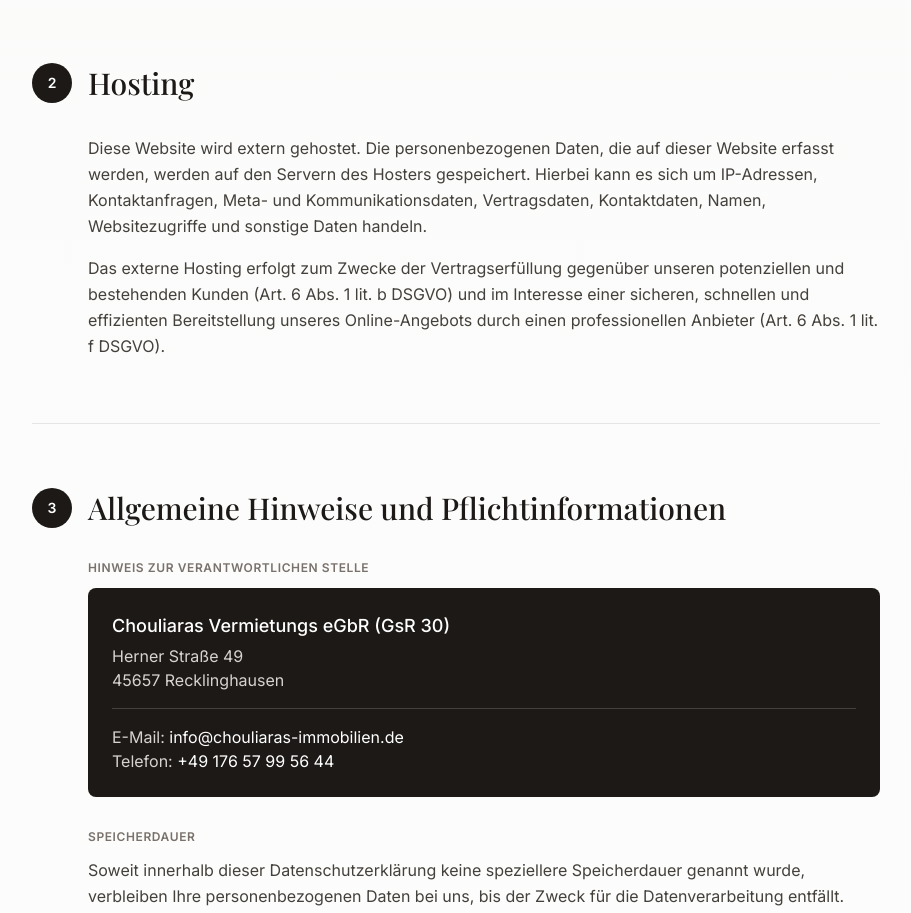
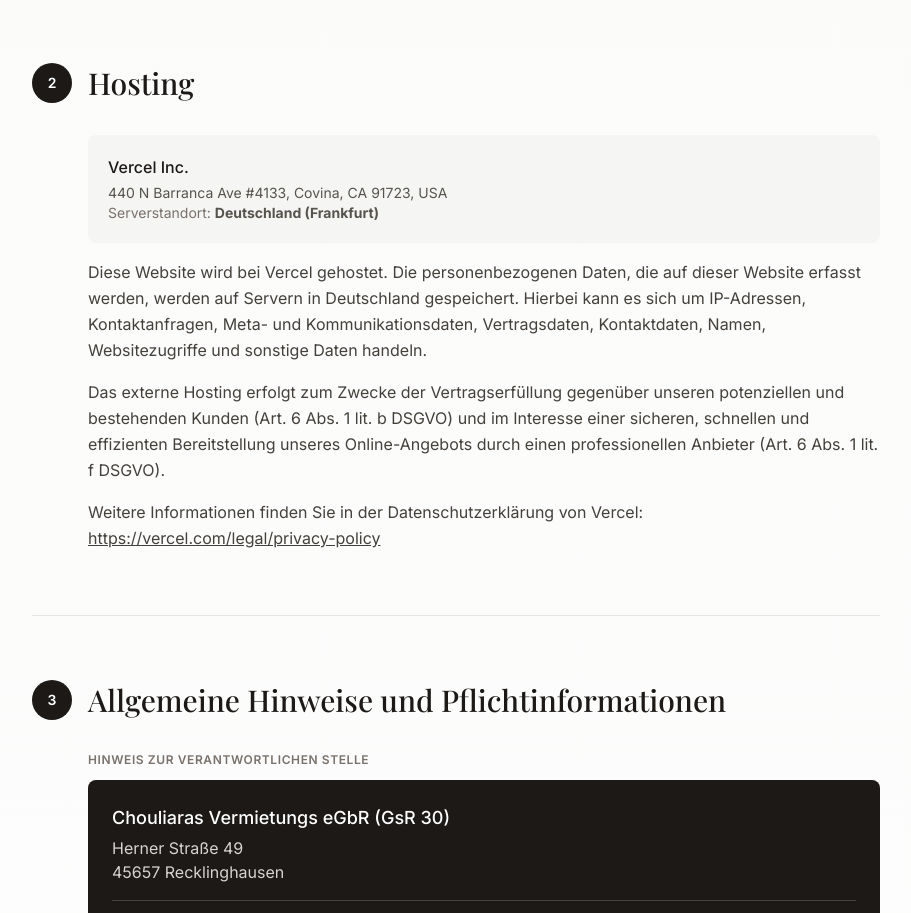
Before and after one commit to philippstapf/chouliaras-website, a Next.js app: page /datenschutz in a window 1280 px wide. Shown: the part 1220-2133 px from the top of the page, without its empty margins (184-1095 px from the left). Built offline with nearby package versions, Linux system fonts and the light colour scheme; a web font is replaced by a local one.

Commit message:
Update Datenschutz and ContactForm components: enhance hosting information and make contact details clickable

```diff
--- a/app/datenschutz/page.tsx
+++ b/app/datenschutz/page.tsx
@@ -130,10 +130,19 @@
             </div>
 
             <div className="space-y-4 pl-14">
+              <div className="bg-stone-100 rounded-lg p-5 mb-4">
+                <p className="font-medium text-stone-900 mb-1">Vercel Inc.</p>
+                <p className="text-stone-600 text-sm">
+                  440 N Barranca Ave #4133, Covina, CA 91723, USA
+                  <br />
+                  <span className="text-stone-500">Serverstandort:</span>{" "}
+                  <strong>Deutschland (Frankfurt)</strong>
+                </p>
+              </div>
               <p className="text-stone-700 leading-relaxed">
-                Diese Website wird extern gehostet. Die personenbezogenen Daten,
-                die auf dieser Website erfasst werden, werden auf den Servern des
-                Hosters gespeichert. Hierbei kann es sich um IP-Adressen,
+                Diese Website wird bei Vercel gehostet. Die personenbezogenen
+                Daten, die auf dieser Website erfasst werden, werden auf Servern
+                in Deutschland gespeichert. Hierbei kann es sich um IP-Adressen,
                 Kontaktanfragen, Meta- und Kommunikationsdaten, Vertragsdaten,
                 Kontaktdaten, Namen, Websitezugriffe und sonstige Daten handeln.
               </p>
@@ -143,6 +152,18 @@
                 Abs. 1 lit. b DSGVO) und im Interesse einer sicheren, schnellen
                 und effizienten Bereitstellung unseres Online-Angebots durch
                 einen professionellen Anbieter (Art. 6 Abs. 1 lit. f DSGVO).
+              </p>
+              <p className="text-stone-700 leading-relaxed">
+                Weitere Informationen finden Sie in der Datenschutzerklärung von
+                Vercel:{" "}
+                <a
+                  href="https://vercel.com/legal/privacy-policy"
+                  target="_blank"
+                  rel="noopener noreferrer"
+                  className="underline hover:text-stone-900 transition-colors"
+                >
+                  https://vercel.com/legal/privacy-policy
+                </a>
               </p>
             </div>
           </section>
--- a/components/sections/contact-form.tsx
+++ b/components/sections/contact-form.tsx
@@ -56,11 +56,21 @@
             <div className="mt-10 space-y-4">
               <p className="text-sm text-muted-foreground">
                 <span className="font-medium text-foreground">E-Mail:</span>{" "}
-                info@chouliaras-immobilien.de
+                <a
+                  href="mailto:info@chouliaras-immobilien.de"
+                  className="hover:text-foreground transition-colors underline underline-offset-2"
+                >
+                  info@chouliaras-immobilien.de
+                </a>
               </p>
               <p className="text-sm text-muted-foreground">
                 <span className="font-medium text-foreground">Telefon:</span>{" "}
-                +49 176 57 99 56 44
+                <a
+                  href="tel:+4917657995644"
+                  className="hover:text-foreground transition-colors"
+                >
+                  +49 176 57 99 56 44
+                </a>
               </p>
             </div>
           </div>
```
